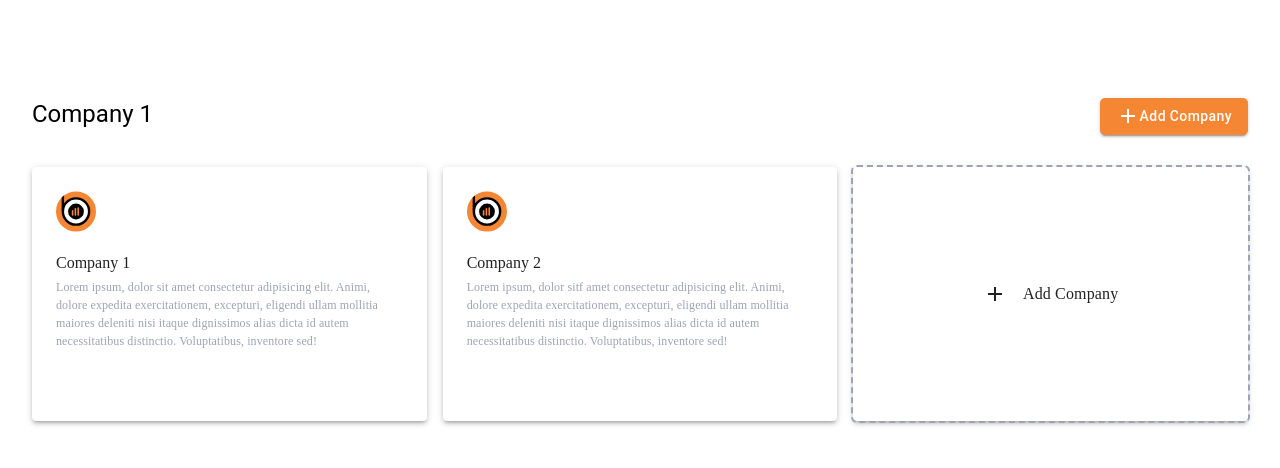
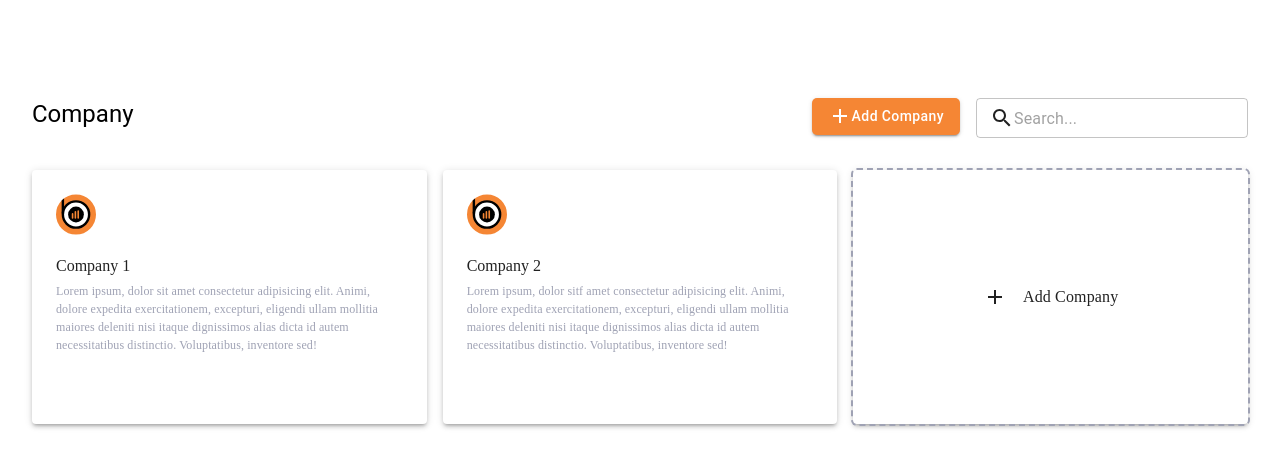
Before and after one commit to sumedh-mohod/HR-portal-react-js, a React (Create React App) app: page /company in a window 1280 px wide. Shown: the top 468 px of the page. Built offline with nearby package versions, Linux system fonts and the light colour scheme.

Commit message:
searchbar added in company page

```diff
--- a/src/screens/CompanyList.tsx
+++ b/src/screens/CompanyList.tsx
@@ -1,7 +1,11 @@
 import React from "react";
 import IconOrangebits from "../assets/images/IconOrangebits.svg";
-import { Button, Grid, Typography, Paper, Box } from "@mui/material";
+import { Button, Grid, Typography, Paper, Box, TextField } from "@mui/material";
 import AddIcon from "@mui/icons-material/Add";
+// import { SearchOutlined } from '@material-ui/icons';
+import SearchIcon from '@mui/icons-material/Search';
+import { InputAdornment } from '@mui/material';
+
 
 const CompanyList = () => {
     return (
@@ -15,7 +19,8 @@ const CompanyList = () => {
                     mt: 2,
                 }}
             >
-                <Typography variant="h5">Company 1</Typography>
+                <Typography variant="h5">Company</Typography>
+                <Box>
                     <Button
                         variant="contained"
                         sx={{
@@ -26,6 +31,19 @@ const CompanyList = () => {
                     >
                         <AddIcon /> Add Company
                     </Button>
+                    <TextField
+                    sx={{ml:2}}
+                    size="small"
+                        id="standard-bare"
+                        variant="outlined"
+                        placeholder="Search..."
+                        InputProps={{
+                            startAdornment: (
+                                <SearchIcon />
+                            ),
+                        }}
+                    />
+                </Box>
             </Box>
             <Grid container spacing={2} sx={{ mt: 2 }}>
                 <Grid item xs={12} md={4} lg={4}>
```
Lines whose indentation alone changed are shown as unchanged.
